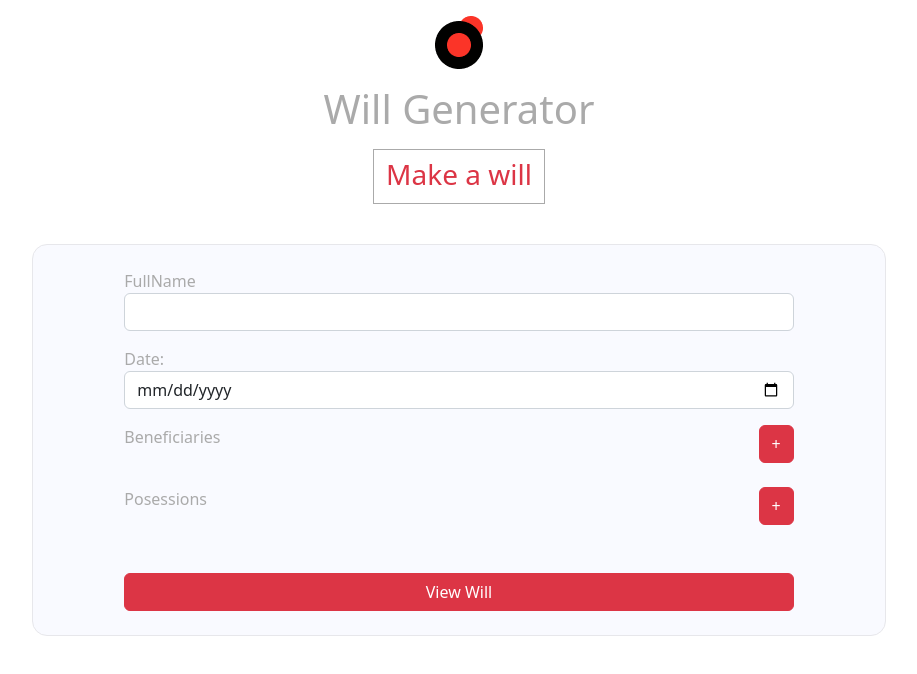
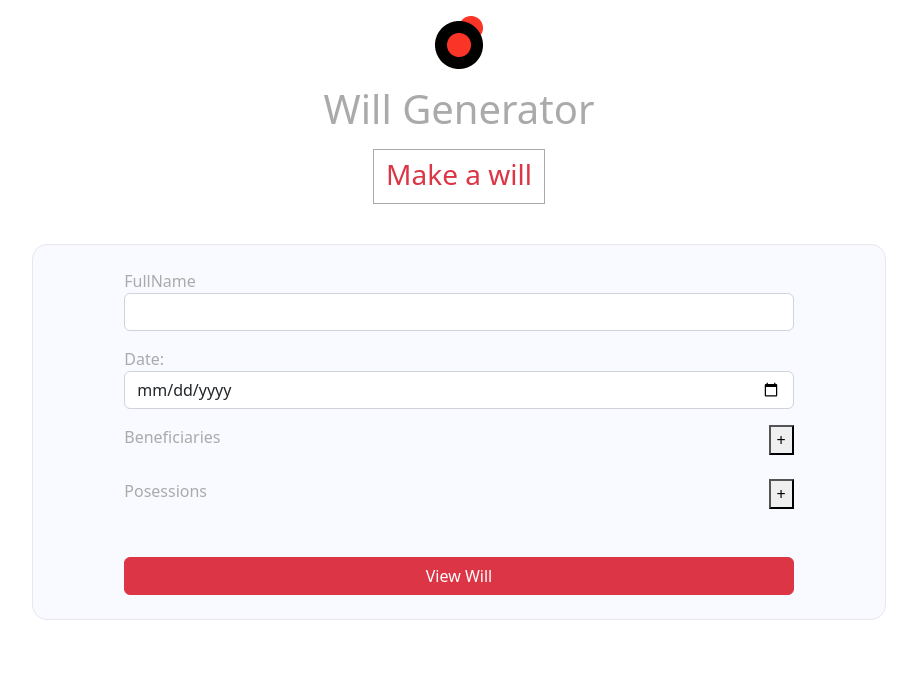
Before and after one commit to Maiqel1/will-generator, a React (Create React App) app: page / in a window 1280 px wide. Shown: the top 674 px of the page, without its empty margins (181-1098 px from the left). Built offline with nearby package versions, Linux system fonts and the light colour scheme.

Commit message:
modified form

```diff
--- a/src/components/Form.jsx
+++ b/src/components/Form.jsx
@@ -46,7 +46,7 @@ function Form() {
       <div className="justify-content-center mt-3">
             <div className="d-flex justify-content-between container p-0 col-10">
             <label htmlFor="beneficiaries">Beneficiaries</label>
-            <button className="btn btn-danger" onClick={() => handleAddBeneficiaries()}>+</button>
+            <button className="" onClick={() => handleAddBeneficiaries()}>+</button>
             </div>
         {beneficiaries.map((data, i) => {
           return (
@@ -72,7 +72,7 @@ function Form() {
         <div className="justify-content-center mt-4">
             <div className="d-flex justify-content-between container p-0 col-10">
             <label htmlFor="Posessions">Posessions</label>
-            <button className="btn-danger btn" onClick={() => handleAddPosessions()}>+</button>
+            <button className="" onClick={() => handleAddPosessions()}>+</button>
             </div>
         {posessions.map((data, i) => {
           return (
```
